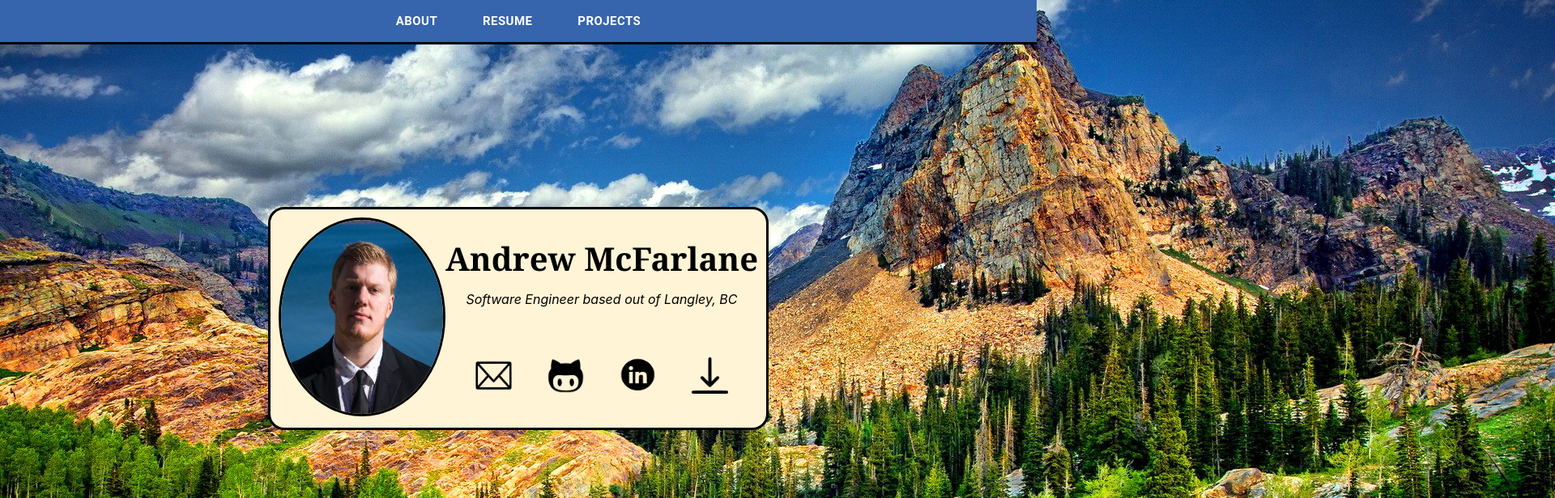
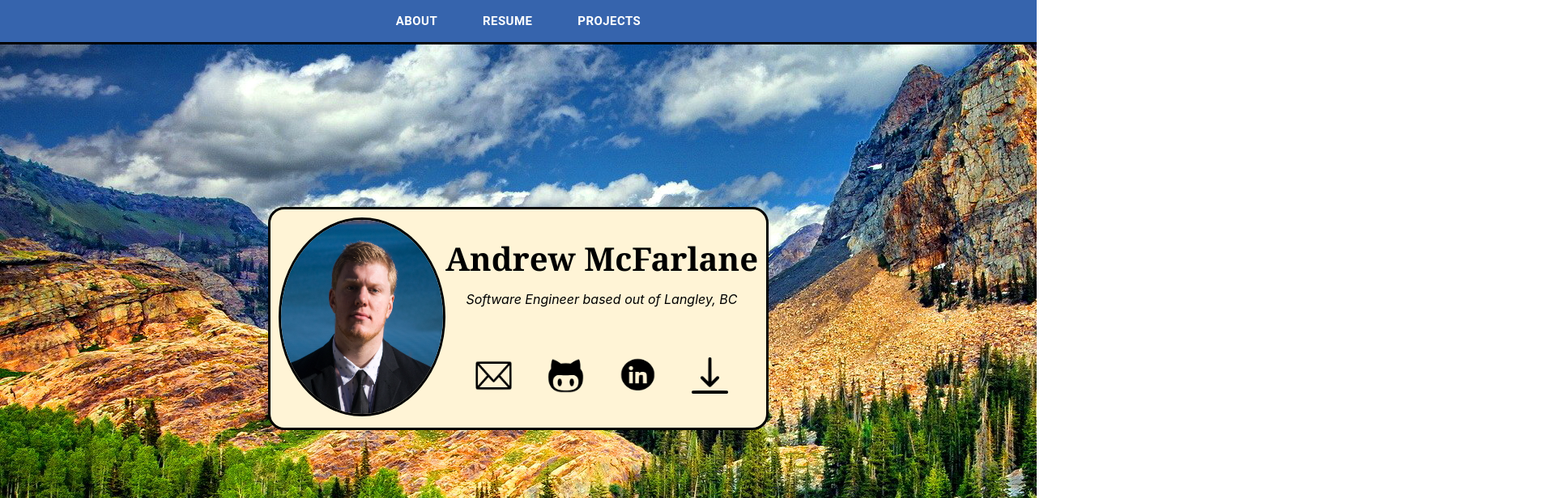
Before and after one commit to am8525/website, a React (Create React App) app: page / in a window 1280 px wide. Shown: the top 616 px of the page at 81% size, 1920 px wide, since content can reach past the window. Built offline with nearby package versions, Linux system fonts and the light colour scheme.

Commit message:
satisfiable, for now. Next task will be to add an animated backdrop.

```diff
--- a/src/App.css
+++ b/src/App.css
@@ -5,6 +5,14 @@
   height: 100%;
   align-items: center;
   position: relative;
+  background: url("assets/nature.jpeg") blue;
+}
+
+html,
+body,
+#root,
+.topLevel {
+  height: 100%;
 }
 
 .App-logo {
--- a/src/App.js
+++ b/src/App.js
@@ -1,6 +1,5 @@
 import React from "react";
 import "./App.css";
-import Background from "./Components/Background";
 import SiteHeader from "./Components/SiteHeader";
 import Profile from "./Components/Profile";
 import DataRef from "./Components/DataRef";
@@ -18,7 +17,6 @@ function App() {
           <SiteHeader />
           <Profile />
           <InfoCard />
-          <Background></Background>
         </div>
       </Provider>
     </div>
--- a/src/Components/Background.js
+++ b/src/Components/Background.js
@@ -1,3 +1,11 @@
+/**
+ * NOTE!
+ *
+ * As of release v0.1.2, this component is not being used.
+ *
+ * We will keep it around to incorporate an animated background at a later time.
+ */
+
 import React from "react";
 import { createStyles, withStyles } from "@material-ui/core/styles";
 
@@ -33,8 +41,6 @@ class Background extends React.Component {
     }
   }
 
-  componentDidMount() {}
-
   componentWillUnmount() {
     if (this.effect) this.effect.destroy();
   }
--- a/src/Components/InfoCard.js
+++ b/src/Components/InfoCard.js
@@ -20,7 +20,7 @@ const windowStyle = openTab =>
       flexDirection: "row",
       border: "1px solid black",
       minHeight: "500px",
-      marginTop: "2%",
+      marginTop: "4%",
       marginBottom: "-2%",
       borderRadius: "40px",
       alignItems: "flex-start",
```
Also changed, not shown: src/assets/nature.jpeg (renamed from public/images/nature.jpeg).
